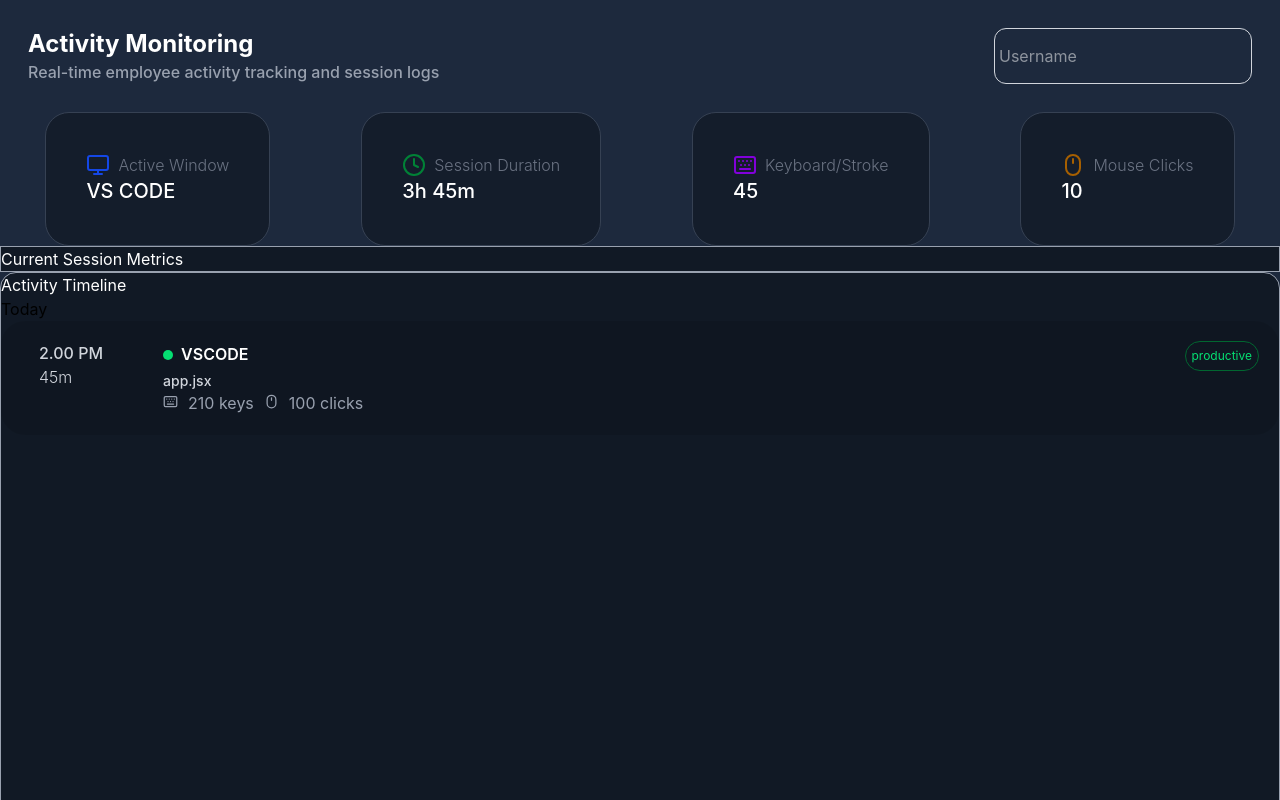
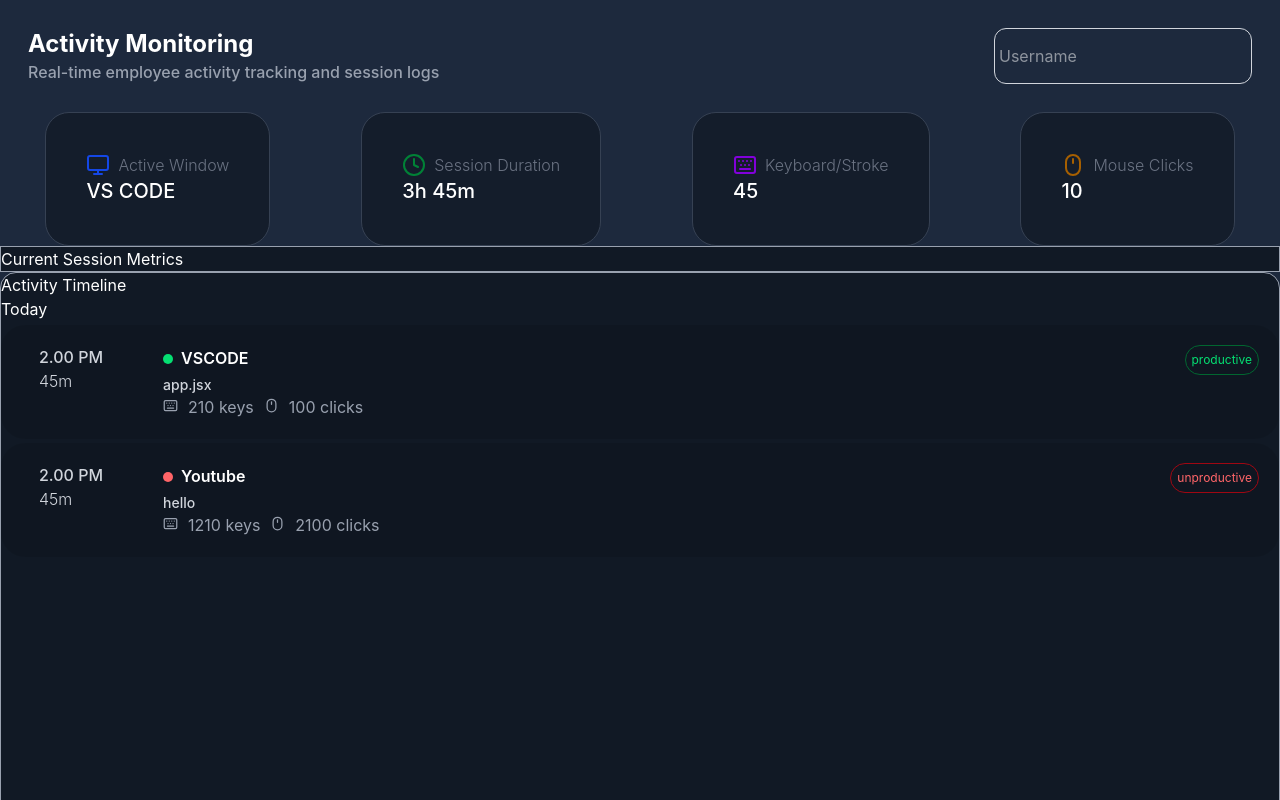
Before and after one commit to kalanaashen/ProdSight_UI, a React app in the folder frontend/: page /activity in a window 1280 px wide. Shown: the top 800 px of the page. Built offline with nearby package versions, Linux system fonts and the light colour scheme; the HTML template or start-up script is replaced by a standard one.

Commit message:
add progressbar

```diff
--- a/frontend/src/components/ActivityPage/ActiveTime.jsx
+++ b/frontend/src/components/ActivityPage/ActiveTime.jsx
@@ -11,7 +11,7 @@
 }) => {
   return (
     <div>
-      <div className="w-full  bg-black/10 rounded-3xl p-5 hover:bg-black/30">
+      <div className="w-full  bg-black/10 rounded-3xl p-5 hover:bg-black/30 my-1">
         <div className="flex flex-row gap-15">
           <div className="flex flex-col pl-4.5">
             <h1 className="text-gray-300 font-medium ">{time}</h1>
--- a/frontend/src/components/ActivityPage/ActiveTimeLine.jsx
+++ b/frontend/src/components/ActivityPage/ActiveTimeLine.jsx
@@ -11,13 +11,23 @@
     mouseclicks: "100",
     keyboardstrokes: "210",
   },
+  {
+    id: 1,
+    app: "Youtube",
+    title: "hello",
+    time: "2.00 PM",
+    duration: "45m",
+    status: "unproductive",
+    mouseclicks: "2100",
+    keyboardstrokes: "1210",
+  },
 ];
 export const ActiveTimeLine = () => {
   return (
     <div>
       <div className="border bg-black/40 border-gray-400 rounded-2xl w-full h-screen">
         <h1 className="text-md text-white ">Activity Timeline</h1>
-        <h1>Today</h1>
+        <h1 className="text-white ">Today</h1>
         <div>
           {activetimedata.map((data) => (
             <ActiveTime
--- /dev/null
+++ b/frontend/src/components/ActivityPage/InputActivity.jsx
@@ -0,0 +1,29 @@
+import React from "react";
+import { Keyboard, Mouse } from "lucide-react";
+import ProgressBar from "../../components/ProgressBar"
+export const InputActivity = ({ strokes, clicks, idletime }) => {
+  return (
+    <div>
+      <div className="border bg-black/40 p-4">
+        <h1 className="text-white font-semibold">Input activity</h1>
+        <div className="flex flex-col">
+          <div className="flex flex-row">
+            <Keyboard className="text-purple-400" />
+            <h1 className="text-gray-400 font-medium"> KeyBoard Strokes</h1>
+            <h1>{strokes}</h1>
+          </div>
+          <div className="flex flex-row">
+            <Mouse className="text-cyan-400" />
+            <h1 className="text-gray-400 font-medium"> Mouse Clicks</h1>
+            <h1>{clicks}</h1>
+          </div>
+        </div>
+        <div className="h-1 bg-gray-500 w-full rounded-2xl"></div>
+        <div className="flex flex-row">
+          <h1 className="text-gray-400">Idle time</h1>
+          <h1>{idletime}</h1>
+        </div>
+      </div>
+    </div>
+  );
+};
--- /dev/null
+++ b/frontend/src/components/ProgressBar.jsx
@@ -0,0 +1,29 @@
+import React from "react";
+
+export default function ProgressBar({ progress }) {
+
+  const clampProgress = Math.min(Math.max(progress, 0), 100);
+
+  return (
+    <div className="w-full">
+
+      <div className="flex justify-between mb-1">
+        <span className="text-sm font-medium text-slate-700 dark:text-white">
+          Task Progress
+        </span>
+        <span className="text-sm font-medium text-slate-700 dark:text-white">
+          {clampProgress}%
+        </span>
+      </div>
+
+
+      <div className="w-full bg-slate-200 rounded-full h-4 dark:bg-slate-700 overflow-hidden">
+
+        <div
+          className="bg-blue-600 h-4 rounded-full transition-all duration-300 ease-out"
+          style={{ width: `${clampProgress}%` }}
+        />
+      </div>
+    </div>
+  );
+}
--- a/frontend/src/pages/ActivityPage.jsx
+++ b/frontend/src/pages/ActivityPage.jsx
@@ -33,7 +33,7 @@
 export const ActivityPage = () => {
   return (
     <div>
-      <div className="bg-slate-800 h-screen">
+      <div className="bg-slate-800 ">
         <div className="flex flex-row  justify-between p-7">
           <div className="flex flex-col">
             <h1 className="text-2xl font-bold text-white">
@@ -52,7 +52,7 @@
           </div>
         </div>
 
-        <div className="flex flex-row justify-around">
+        <div className="flex flex-row justify-around ">
           {activitydata.map((activity) => (
             <ActivityCard
               id={activity.id}
```
